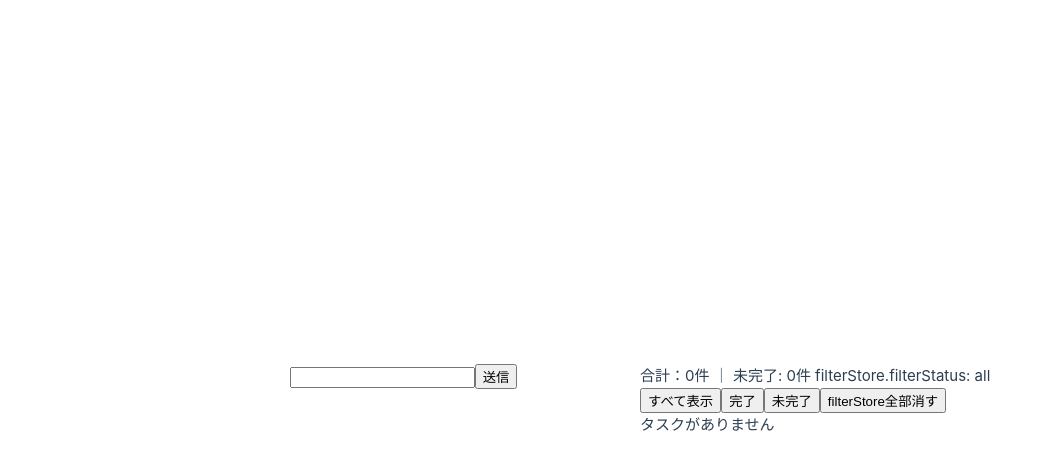
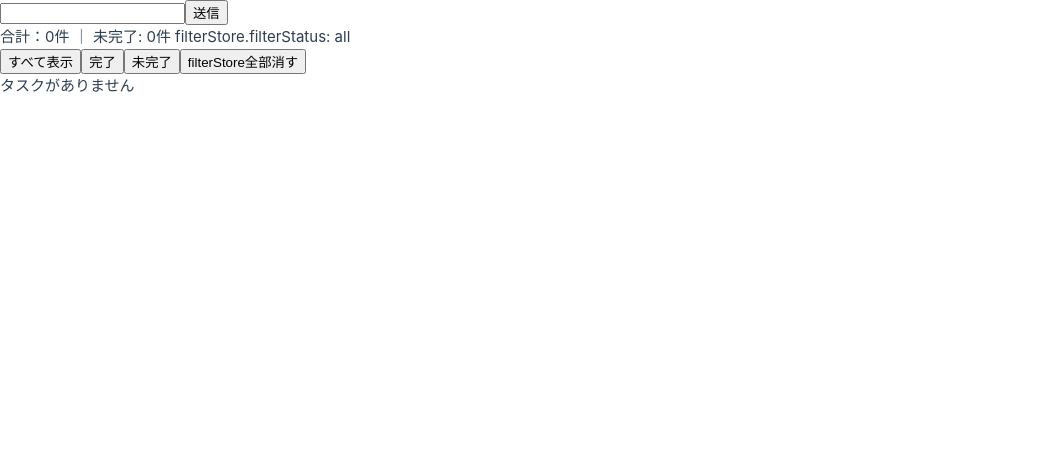
Before and after one commit to torchiba/vue3-todo-app, a Vue app: page / in a window 1280 px wide. Shown: the top 470 px of the page, without its empty margins (0-1053 px from the left). Built offline with nearby package versions, Linux system fonts and the light colour scheme; the HTML template or start-up script is replaced by a standard one.

Commit message:
add+setup: tailwind-css

```diff
--- a/package.json
+++ b/package.json
@@ -11,7 +11,9 @@
     "type-check": "vue-tsc --build"
   },
   "dependencies": {
+    "@tailwindcss/vite": "^4.1.11",
     "pinia": "^3.0.1",
+    "tailwindcss": "^4.1.11",
     "vue": "^3.5.13"
   },
   "devDependencies": {
@@ -26,7 +28,8 @@
     "eslint-plugin-vue": "^10.0.0",
     "globals": "^16.0.0",
     "npm-run-all2": "^7.0.2",
-    "prettier": "^3.5.3",
+    "prettier": "^3.6.2",
+    "prettier-plugin-tailwindcss": "^0.6.14",
     "typescript": "~5.8.0",
     "typescript-eslint": "^8.26.1",
     "vite": "^6.2.1",
--- a/src/assets/main.css
+++ b/src/assets/main.css
@@ -1,35 +1 @@
 @import './base.css';
-
-#app {
-  max-width: 1280px;
-  margin: 0 auto;
-  padding: 2rem;
-  font-weight: normal;
-}
-
-a,
-.green {
-  text-decoration: none;
-  color: hsla(160, 100%, 37%, 1);
-  transition: 0.4s;
-  padding: 3px;
-}
-
-@media (hover: hover) {
-  a:hover {
-    background-color: hsla(160, 100%, 37%, 0.2);
-  }
-}
-
-@media (min-width: 1024px) {
-  body {
-    display: flex;
-    place-items: center;
-  }
-
-  #app {
-    display: grid;
-    grid-template-columns: 1fr 1fr;
-    padding: 0 2rem;
-  }
-}
--- a/src/main.ts
+++ b/src/main.ts
@@ -3,6 +3,7 @@ import './assets/main.css'
 import { createApp } from 'vue'
 import { createPinia } from 'pinia'
 import App from './App.vue'
+import './assets/main.css'
 
 const app = createApp(App)
 
--- a/vite.config.ts
+++ b/vite.config.ts
@@ -3,12 +3,14 @@ import { fileURLToPath, URL } from 'node:url'
 import { defineConfig } from 'vite'
 import vue from '@vitejs/plugin-vue'
 import vueDevTools from 'vite-plugin-vue-devtools'
+import tailwindcss from '@tailwindcss/vite'
 
 // https://vite.dev/config/
 export default defineConfig({
   plugins: [
     vue(),
     vueDevTools(),
+    tailwindcss()
   ],
   resolve: {
     alias: {
```
Also changed, not shown: 1 other file (tests, documents, lock files or other folders).
